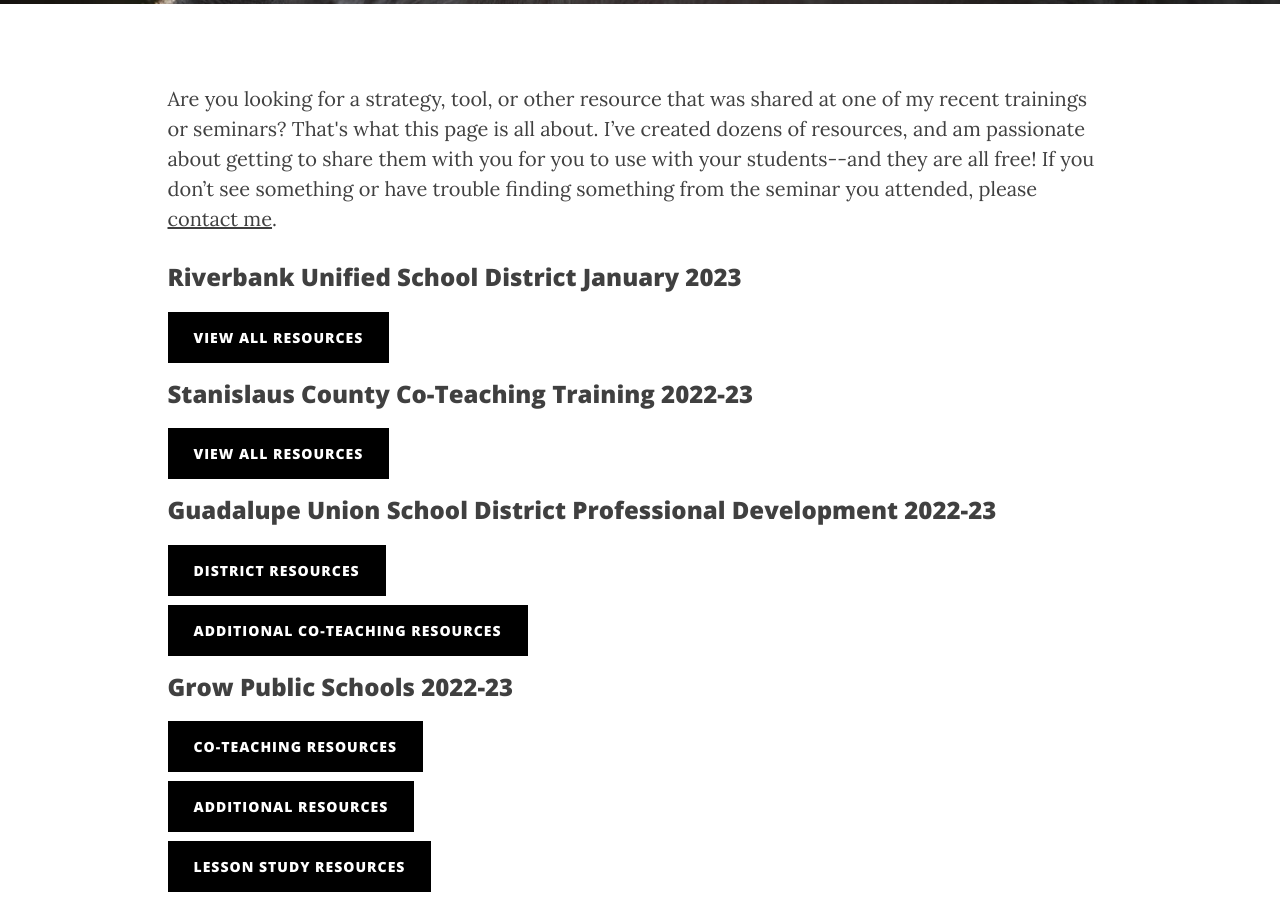
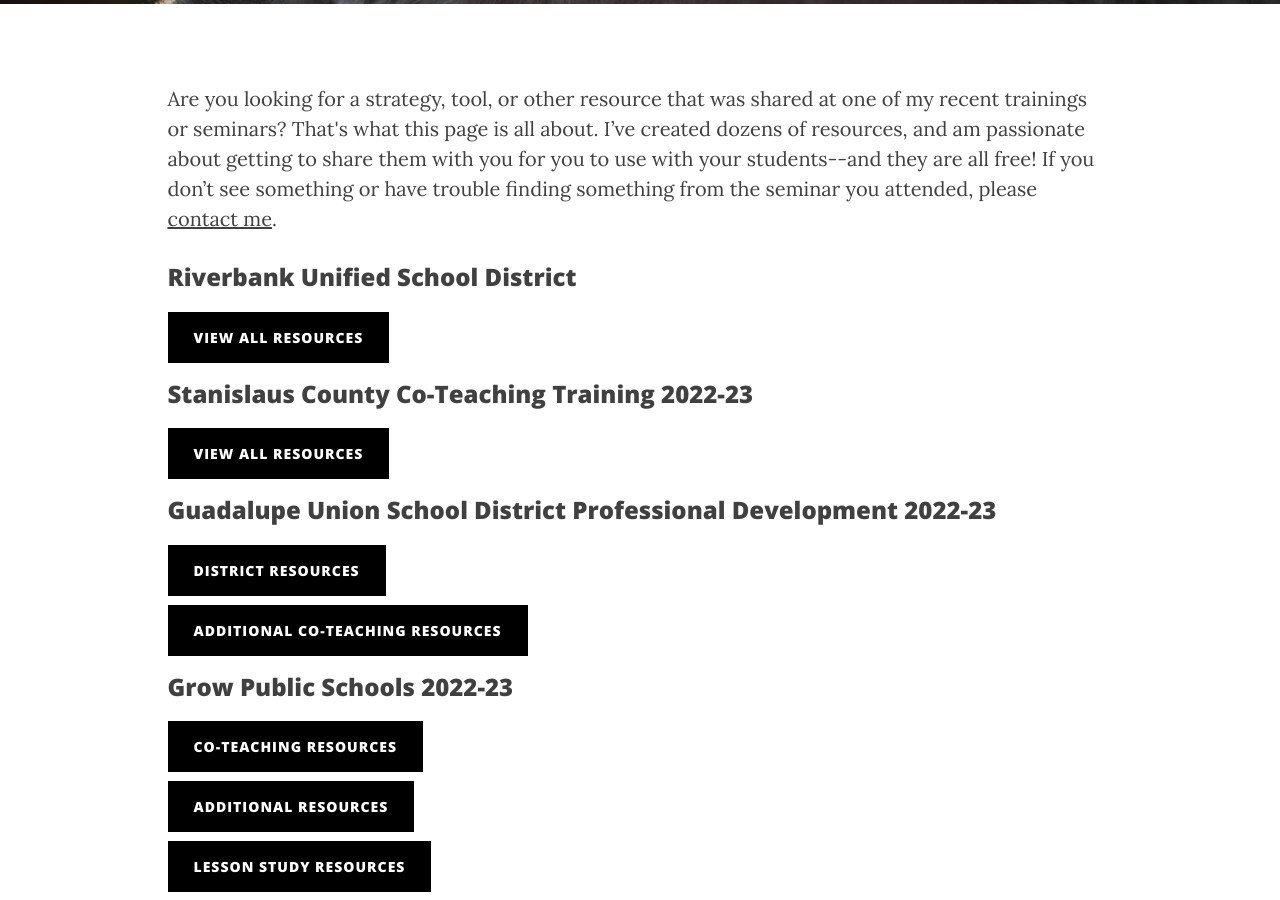
Before and after one commit to iamweswilson/clearlycat, a Jekyll site: the page built from resources.html, in a window 1280 px wide and 900 px high, scrolled down 444 px. Built offline with Jekyll 4.4.1, drawn with Linux system fonts in a browser that asks for light colours; nearby versions of some CDN libraries; comment, search, counter and statistics services are not loaded.

Commit message:
Update resources.html

```diff
--- a/resources.html
+++ b/resources.html
@@ -25,7 +25,7 @@ permalink: /training-resources/
                 <p>
                     Are you looking for a strategy, tool, or other resource that was shared at one of my  recent trainings or seminars? That's what this page is all about.  I’ve created dozens of resources, and am passionate about getting to share them with you for you to use with your students--and they are all free!  If you don’t see something or have trouble finding something from the seminar you attended, please <a href="/contact/">contact me</a>.
                 </p>
-                <h3>Riverbank Unified School District January 2023</h3>
+                <h3>Riverbank Unified School District</h3>
                 <p>
                     <a href="//drive.google.com/drive/folders/1onxY-Q0nA7AHYIdg4txo7wPRvioc2oI1?usp=share_link" class="resource-btn" target="_blank">
                         View All Resources
```
